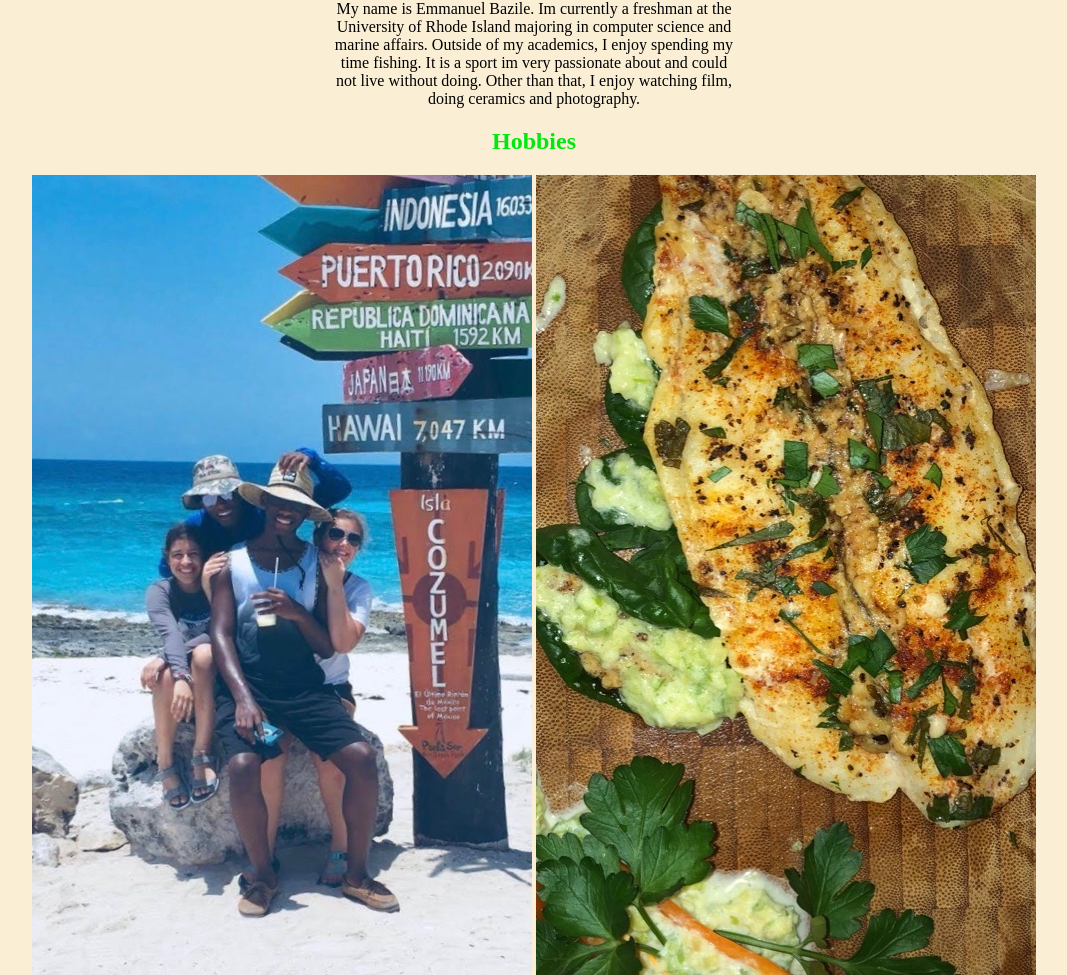
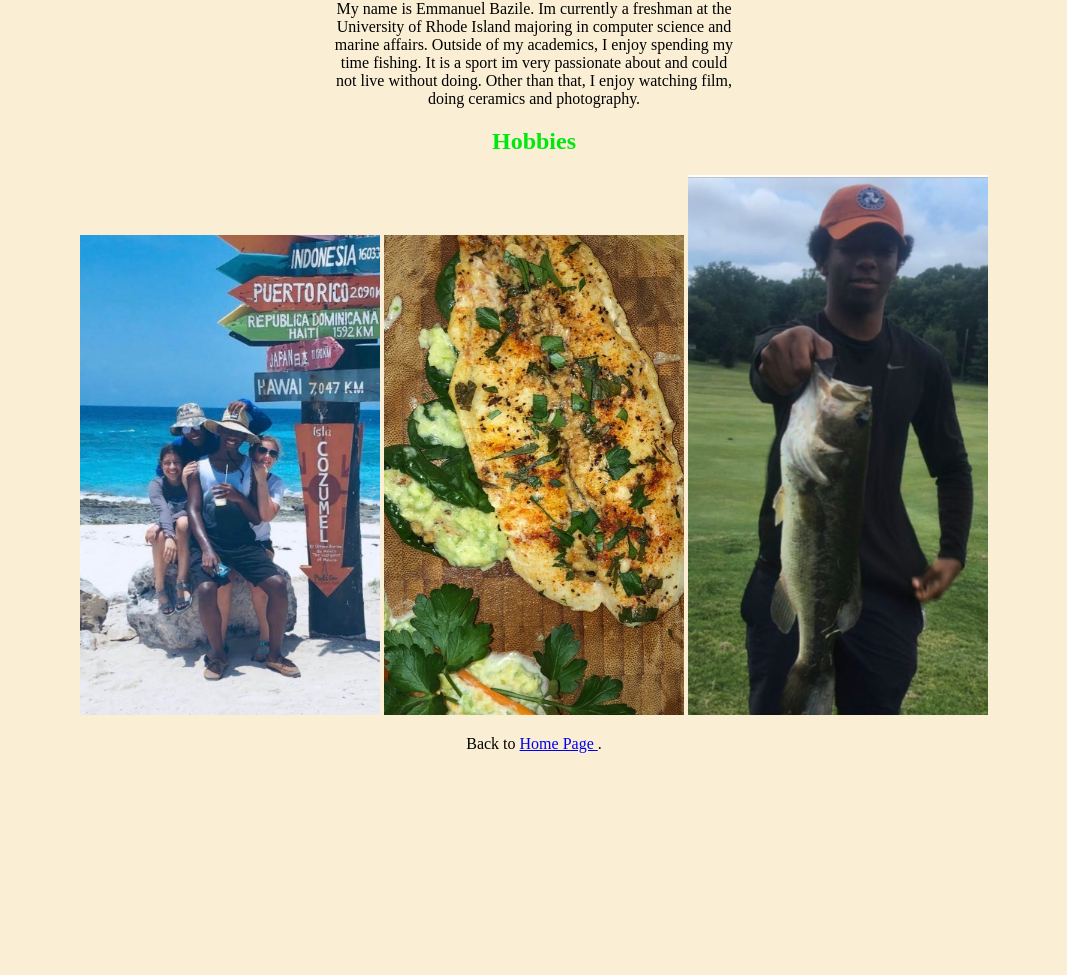
Before and after one commit to emmanuelcbazile/emmanuelcbazile.github.io, a plain HTML site: page about.html in a window 1280 px wide. Shown: the part 1176-2151 px from the top of the page, without its empty margins (106-1173 px from the left). After the commit the page ends 1945 px from the top, so only its background shows below. Drawn offline with Linux system fonts and the light colour scheme.

Commit message:
Update about.html

```diff
--- a/about.html
+++ b/about.html
@@ -36,9 +36,9 @@
         </p>
 
         <h2><center>Hobbies</center></h2>
-        <img src="travel.jpg" alt="travel" width="500">
-        <img src="cooking.jpg" alt="cooking" width="500">
-        <img src="fishing1.jpg" alt="fishing" width="500">
+        <img src="travel.jpg" alt="travel" width="300">
+        <img src="cooking.jpg" alt="cooking" width="300">
+        <img src="fishing1.jpg" alt="fishing" width="300">
 
         <p>
             <center>
```
